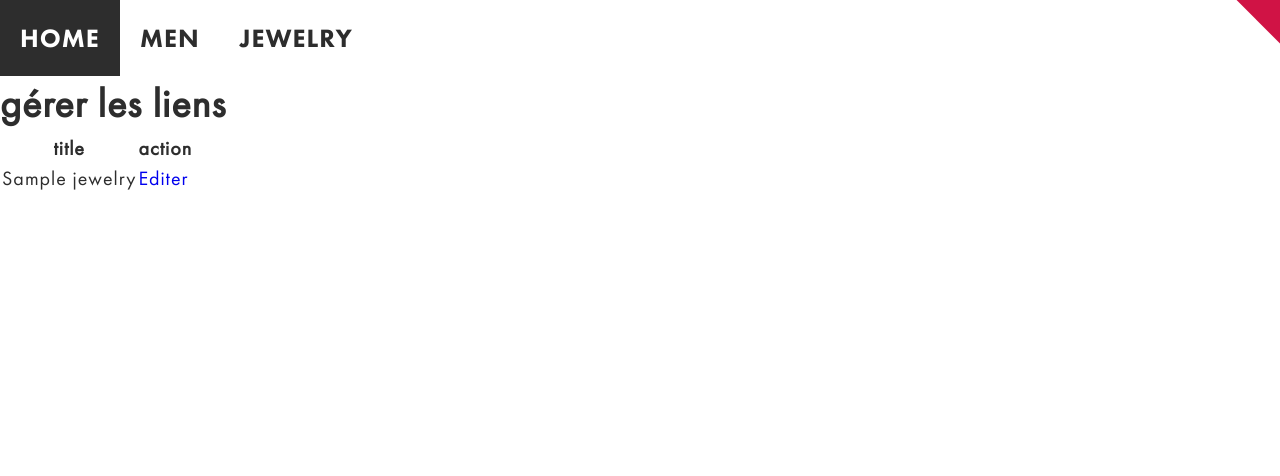
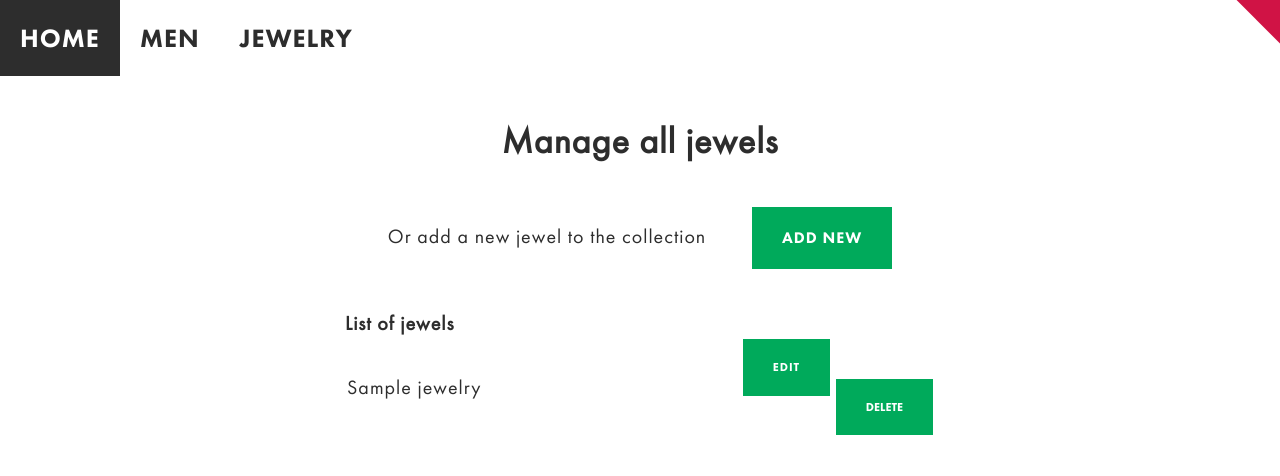
Before and after one commit to adrienloup/symfony4-sample, a Symfony app: template templates/admin/jewelry/index.html.twig in a window 1280 px wide. Shown: the top 476 px of the page. Run offline with Twig, Linux system fonts and the light colour scheme; the template is opened without the code that fills it: most values are stand-ins (such as "Sample title", 1, 10 or a date in 2020); some libraries are stand-ins or nearby versions.

Commit message:
manage admin

```diff
--- a/templates/admin/jewelry/index.html.twig
+++ b/templates/admin/jewelry/index.html.twig
@@ -1,23 +1,23 @@
 {% extends 'base.html.twig' %}
 
-{% block title %}home{% endblock %}
+{% block title %}Manage (Admin){% endblock %}
 
 {% block body %}
-<div>
-  <h1>gérer les  liens</h1>
+<div class="admin">
+  <h1>Manage all jewels</h1>
+  <div>Or add a new jewel to the collection <a href="{{ path('admin.jewelry.new') }}" class="button">Add new</a></div>
+  <strong>List of jewels</strong>
   <table>
-    <thead>
-      <tr>
-        <th>title</th>
-        <th>action</th>
-      </tr>
-    </thead>
     <tbody>
       {% for jewels in jewelry %}
       <tr>
         <td>{{ jewels.name }}</a>
         <td>
-          <a href="{{ path('admin.jewelry.edit', {id: jewels.id}) }}">Editer</a>
+          <a href="{{ path('admin.jewelry.edit', {id: jewels.id}) }}" class="button">Edit</a>
+          <form action="{{ path('admin.jewelry.delete', {id: jewels.id}) }}">
+            <input type="hidden" name="_method" vlaue="DELETE">
+            <button class="button">Delete</button>
+          </form>
         </td>
       </tr>
       {% endfor %}
```
Also changed, not shown: templates/admin/jewelry/_form.html.twig (added, +10 -0 lines), templates/admin/jewelry/edit.html.twig (+4 -3 lines), templates/admin/jewelry/new.html.twig (added, +10 -0 lines).
